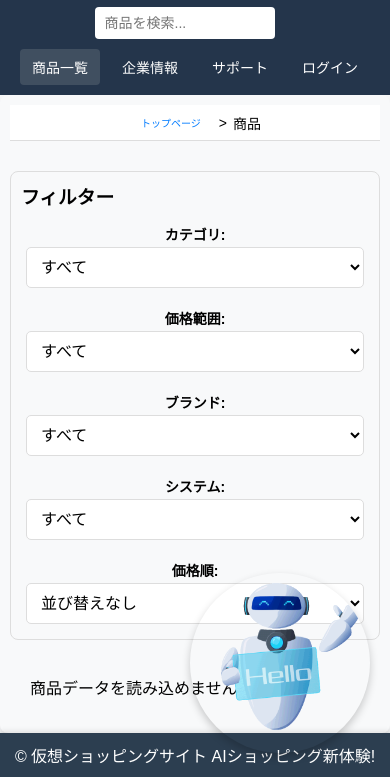
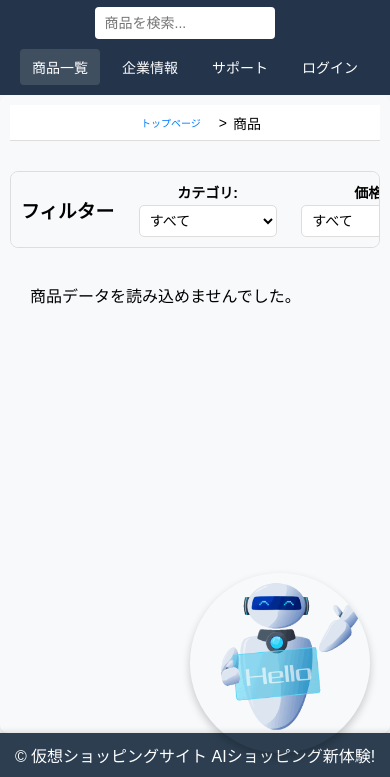
Before and after one commit to the-tsukasa/the-tsukasa.github.io, a website: page AI-Shopping-Assistant/products.html in a window 390 px wide. Shown: the part 67-844 px from the top of the page. Drawn offline with Linux system fonts and the light colour scheme; no server answers.

Commit message:
Update style.css

```diff
--- a/AI-Shopping-Assistant/css/style.css
+++ b/AI-Shopping-Assistant/css/style.css
@@ -705,22 +705,28 @@ html, body {
   }
 }
 
+
 /* ============== 📌 手机端（单列布局，防止溢出） ============== */
+/* 📌 手机端优化：改为横向滚动 */
 @media (max-width: 480px) {
   #filters {
-    flex-direction: column; /* 小屏幕完全改为竖排 */
-    align-items: stretch; /* 让选项填满行 */
+    display: flex;
+    flex-wrap: nowrap; /* 禁止换行 */
+    overflow-x: auto; /* 横向滚动 */
+    white-space: nowrap;
+    padding: 5px 10px;
   }
 
   .filter-group {
-    width: 100%; /* 每个选项占满整行 */
-    text-align: left;
+    flex: 0 0 auto; /* 让选项不缩小 */
+    min-width: 120px; /* 让下拉框不会太窄 */
+    text-align: center;
   }
 
   #filters select {
-    width: 100%; /* 让下拉框填满整行 */
-    padding: 10px; /* 增大可点击区域 */
-    font-size: 16px; /* 让文本更易读 */
+    width: auto;
+    padding: 6px;
+    font-size: 14px;
   }
 }
 
```
